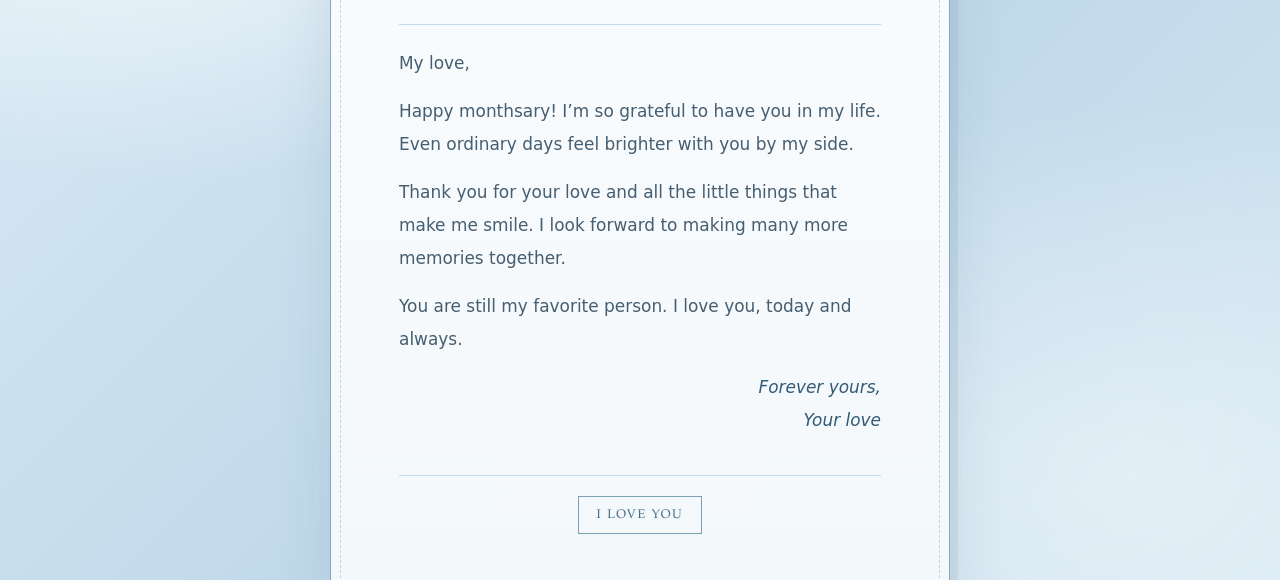
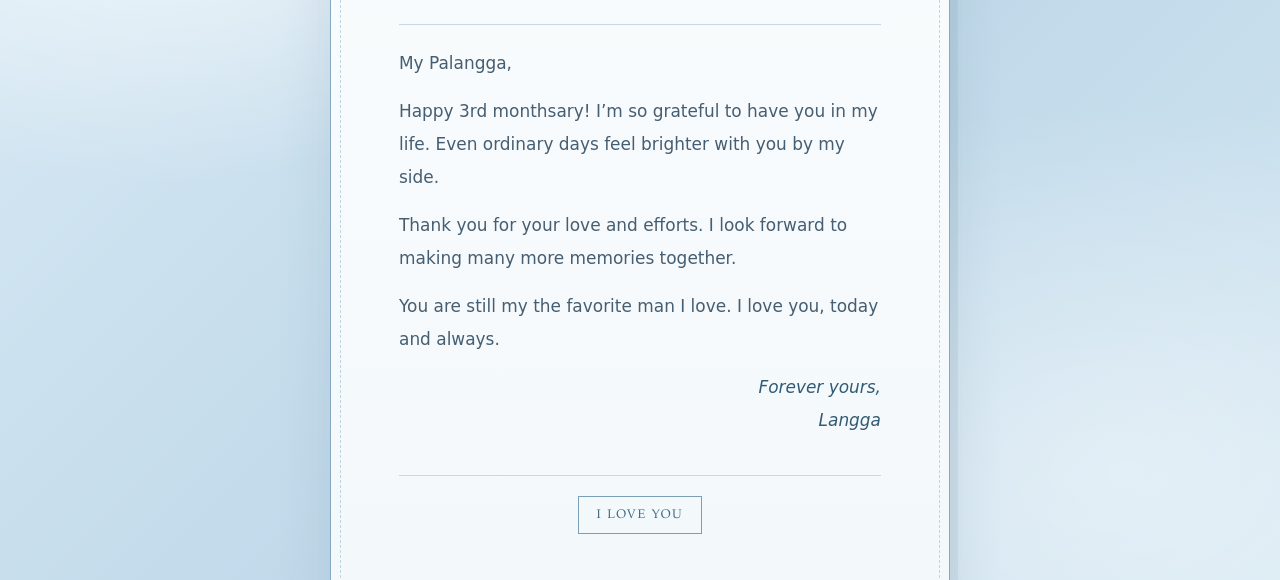
Before and after one commit to jennymaeperono-boop/month-by-month, a plain HTML site: page index.html in a window 1280 px wide. Both pictures are taken after typing "2020-01-15" into the empty fields and a click on the button "OPEN YOUR LETTER". Shown: the part 309-889 px from the top of the page. Drawn offline with Linux system fonts and the light colour scheme.

Commit message:
edit text

```diff
--- a/index.html
+++ b/index.html
@@ -412,11 +412,11 @@
       <div class="rule" aria-hidden="true">✦</div>
       <p class="letter-date" id="letter-date"></p>
       <article class="letter">
-        <p>My love,</p>
-        <p>Happy monthsary! I’m so grateful to have you in my life. Even ordinary days feel brighter with you by my side.</p>
-        <p>Thank you for your love and all the little things that make me smile. I look forward to making many more memories together.</p>
-        <p>You are still my favorite person. I love you, today and always.</p>
-        <p class="signature">Forever yours,<br>Your love</p>
+        <p>My Palangga,</p>
+        <p>Happy 3rd monthsary! I’m so grateful to have you in my life. Even ordinary days feel brighter with you by my side.</p>
+        <p>Thank you for your love and efforts. I look forward to making many more memories together.</p>
+        <p>You are still my the favorite man I love. I love you, today and always.</p>
+        <p class="signature">Forever yours,<br>Langga</p>
         <div class="love-heart" id="love-heart" aria-hidden="true" hidden>
           <svg viewBox="0 0 160 148" role="presentation">
             <path d="M80 139 18 78C-13 46 8 7 42 7c17 0 30 10 38 24C88 17 101 7 118 7c34 0 55 39 24 71L80 139Z" fill="currentColor"/>
```
